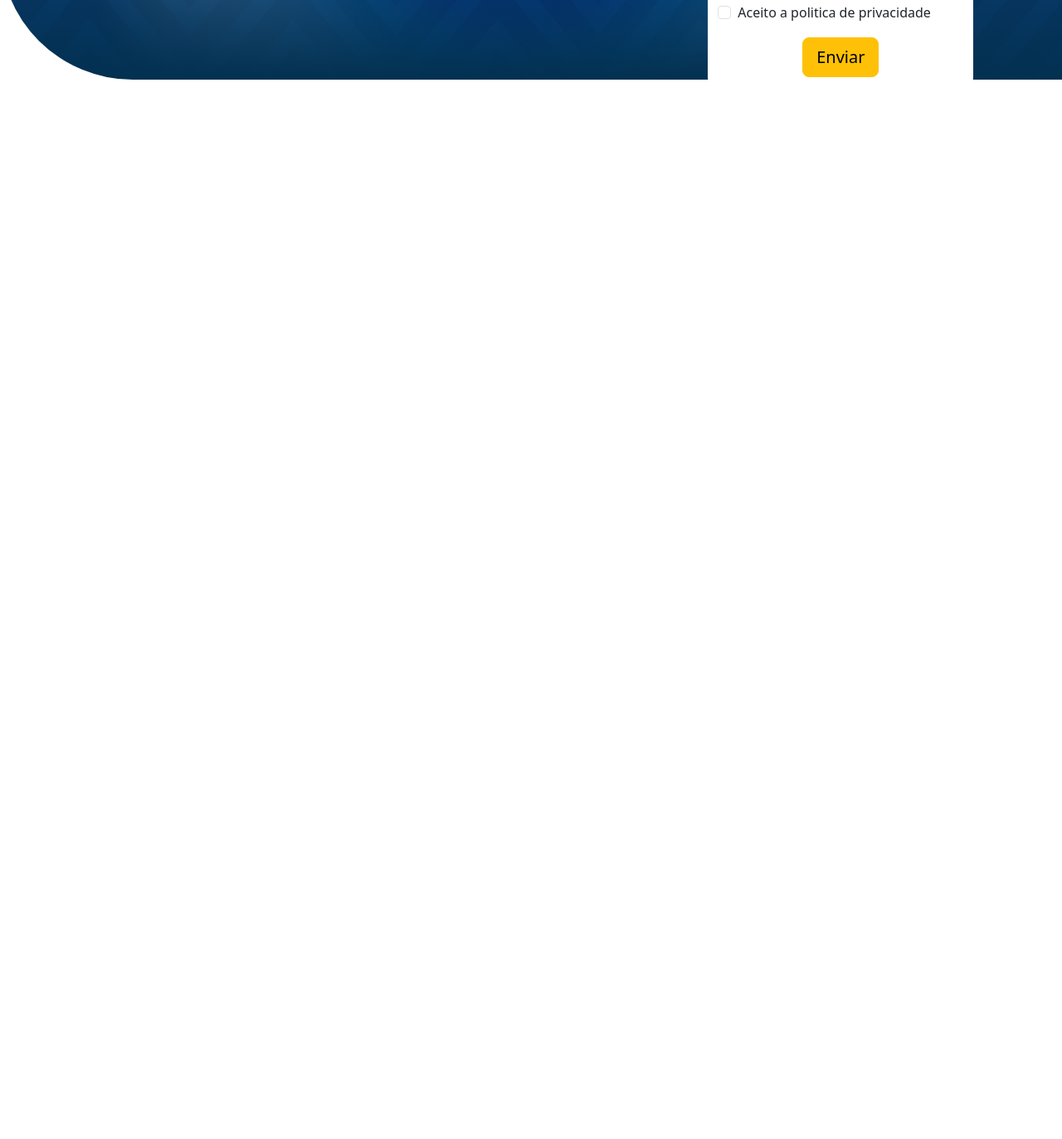
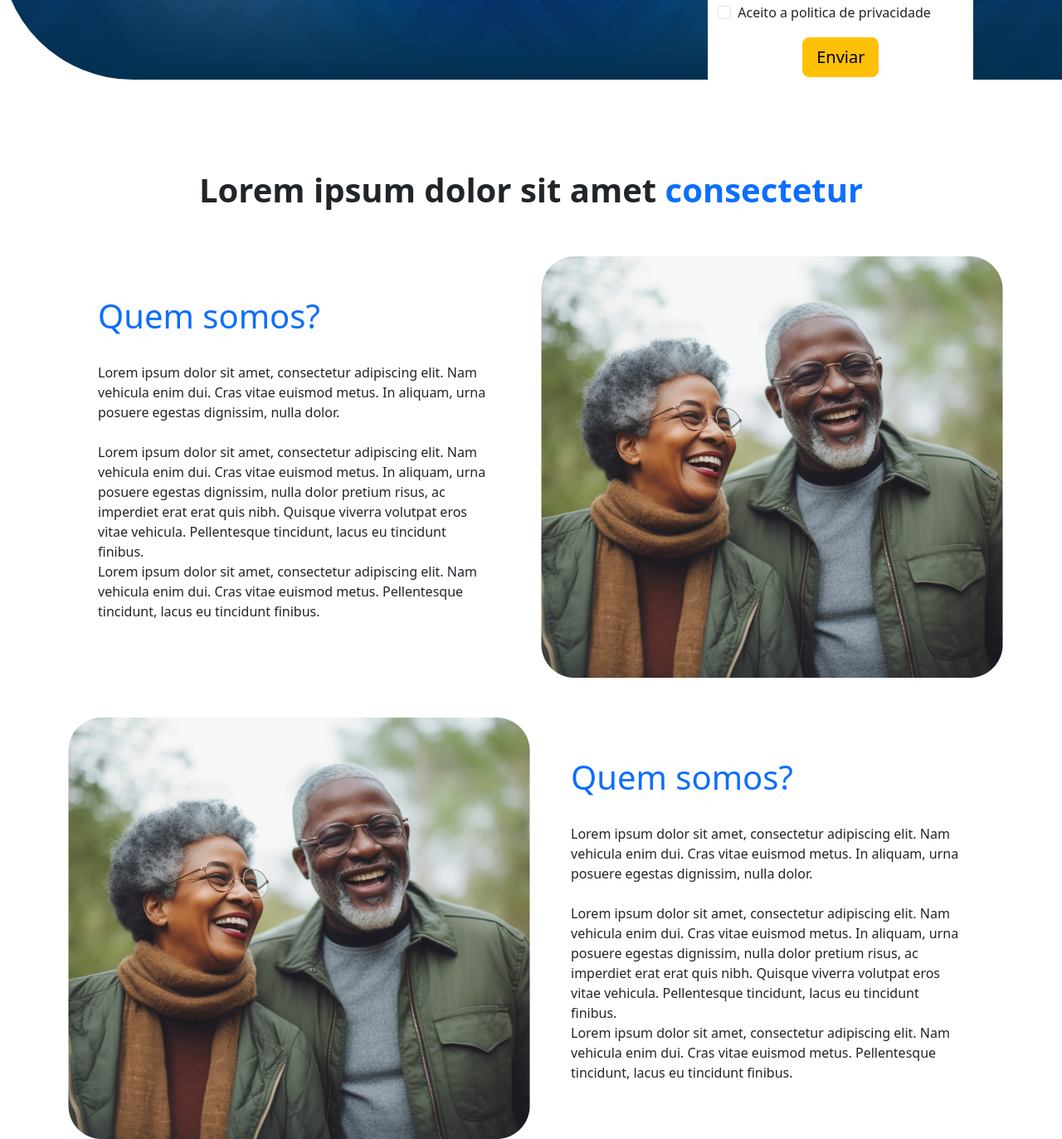
Before and after one commit to Felipe-ferreiraa/TesteCVCRM, a plain HTML site: page index.html in a window 1280 px wide. Shown: the part 688-2061 px from the top of the page at 83% size. Before the commit the page ends 800 px from the top, so only its background shows below. Drawn offline with nearby package versions, Linux system fonts and the light colour scheme.

Commit message:
adicionando conteudo

```diff
--- a/index.html
+++ b/index.html
@@ -38,12 +38,12 @@
 
         <div class="container-fluid">
             <div class="row">
-            <div class="col-6 offset-1 p-0" >
+            <div class="col-sm-12 col-xl-6 offset-1 p-0" >
                 <span class="lead text-white"><h1 class="display-3">Lorem ipsum dolor sit amet.<b><b> Nam vehicula<br>enim dui.</b></b></h1></span>
                 <span class="lead text-white"><h4>Lorem ipsum dolor sit amet,<br> consectetur adipiscing elit.<br> Nam vehicula enim dui.<br>Cras vitae euismod metus.</h4></span>
             </div>
 
-            <div class="col-3 offset-1 bg-white rounded-4">
+            <div class="col-sm-12 col-xl-3 offset-xl-1 bg-white rounded-4">
                 <p class="lead p-0 text-center"><h3>Precisa de nossa ajuda?</h3></p>
                 <span>Preencha o formulario abaixo e fale conosco</span>
                 <div class="input-group mb-3 mt-2">
@@ -104,10 +104,10 @@
                     <label class="form-check-label" for="flexCheckDefault">
                       Aceito a politica de privacidade
                     </label>
-                  </div>
-                  <div class="w-100 d-flex align-items-center">
-                        <button type="submit" class="btn btn-warning btn-lg m-3 mx-auto">Enviar</button>
-                    </div>
+                </div>
+                <div class="w-100 d-flex align-items-center">
+                    <button type="submit" class="btn btn-warning btn-lg m-3 mx-auto">Enviar</button>
+                </div>
 
             </div>
             <div>
@@ -117,9 +117,42 @@
 
         </div>
     </div>
+</div>
+    <div class="container">
+        <div class="row">
+            <div class="col-12 mt-5 pt-5 text-center"><h1><b>Lorem ipsum dolor sit amet <span class="text-primary">consectetur</span></b></h1></div>
+        </div>
+    </div>
+    <div class="container">
+        <div class="row">
+            <div class="col-6 mt-5 text-justify rounded-5 p-5"><h1 class="text-start text-primary">Quem somos?</h1><br>
+               Lorem ipsum dolor sit amet, consectetur adipiscing elit. Nam vehicula enim dui. Cras vitae euismod metus. In aliquam, urna posuere egestas dignissim, nulla dolor.<br><br> Lorem ipsum dolor sit amet, consectetur adipiscing elit. Nam vehicula enim dui. Cras vitae euismod metus. In aliquam, urna posuere egestas dignissim, nulla dolor pretium risus, ac imperdiet erat erat quis nibh. Quisque viverra volutpat eros vitae vehicula. Pellentesque tincidunt, lacus eu tincidunt finibus.<br>
+                Lorem ipsum dolor sit amet, consectetur adipiscing elit. Nam vehicula enim dui. Cras vitae euismod metus. Pellentesque tincidunt, lacus eu tincidunt finibus.
+            </div>
+            <div class="col-6 mt-5 text-center rounded-5">
+                <img src="./assest/img/Mask group.png" alt="">
+            </div>
+        </div>
+    </div>
+    <div class="container">
+        <div class="row">
+            <div class="col-6 mt-5 text-center rounded-5">
+                <img src="./assest/img/Mask group.png" alt="">
+            </div>
+            <div class="col-6 mt-5 text-justify rounded-5 p-5"><h1 class="text-start text-primary">Quem somos?</h1><br>
+                Lorem ipsum dolor sit amet, consectetur adipiscing elit. Nam vehicula enim dui. Cras vitae euismod metus. In aliquam, urna posuere egestas dignissim, nulla dolor.<br><br> Lorem ipsum dolor sit amet, consectetur adipiscing elit. Nam vehicula enim dui. Cras vitae euismod metus. In aliquam, urna posuere egestas dignissim, nulla dolor pretium risus, ac imperdiet erat erat quis nibh. Quisque viverra volutpat eros vitae vehicula. Pellentesque tincidunt, lacus eu tincidunt finibus.<br>
+                 Lorem ipsum dolor sit amet, consectetur adipiscing elit. Nam vehicula enim dui. Cras vitae euismod metus. Pellentesque tincidunt, lacus eu tincidunt finibus.
+             </div>
+        </div>
+    </div>
 
 
-    </div>
+
+
+
+</div><!--container principal-->
+
+
     <script src="https://cdn.jsdelivr.net/npm/bootstrap@5.3.3/dist/js/bootstrap.bundle.min.js" integrity="sha384-YvpcrYf0tY3lHB60NNkmXc5s9fDVZLESaAA55NDzOxhy9GkcIdslK1eN7N6jIeHz" crossorigin="anonymous"></script>
 </body>
 </html>
```
Also changed, not shown: assest/img/Mask group.png (added).
